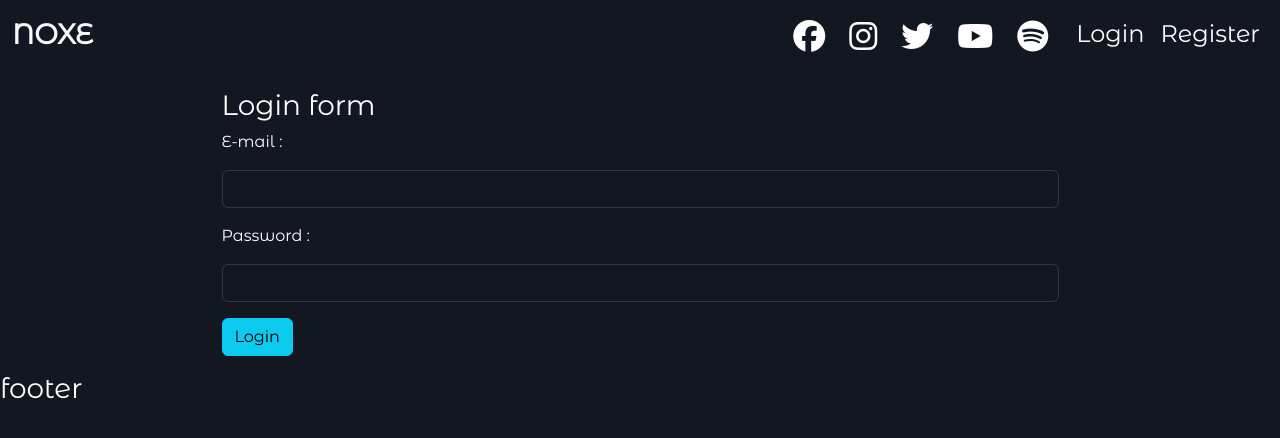
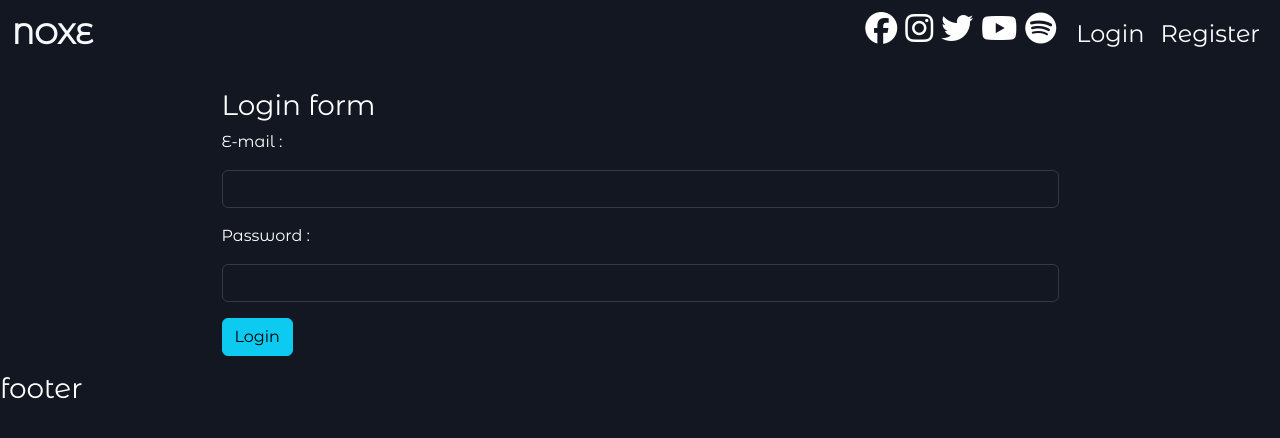
Before and after one commit to mohamed-saeed19/movies, a React (Create React App) app: page / in a window 1280 px wide. Shown: the top 438 px of the page. Built offline with nearby package versions, Linux system fonts and the light colour scheme.

Commit message:
navbar edits

```diff
--- a/src/Components/Home/Home.jsx
+++ b/src/Components/Home/Home.jsx
@@ -3,9 +3,12 @@ import React, { useEffect, useLayoutEffect, useState } from "react";
 import { Link } from "react-router-dom";
 import "./Home.css";
 
-export default function Home({setfavourites ,favourites ,favouriteSeries,setfavouriteSeries}) {
-
-
+export default function Home({
+  setfavourites,
+  favourites,
+  favouriteSeries,
+  setfavouriteSeries,
+}) {
   const [trendigMovies, setTrendigMovies] = useState([]);
   const [trendigSeries, setTrendigSeries] = useState([]);
   const [trendigPeople, setTrendigPeople] = useState([]);
@@ -24,7 +27,7 @@ export default function Home({setfavourites ,favourites ,favouriteSeries,setfavo
   const [starColor, setStarColor] = useState("yellow");
 
   function handleAddToFavourites(fav) {
-    if (starColor === "white" ) {
+    if (starColor === "white") {
       setStarColor("yellow");
     } else {
       setStarColor("white");
@@ -32,19 +35,21 @@ export default function Home({setfavourites ,favourites ,favouriteSeries,setfavo
   }
 
   function addMovieToFavourites(movie) {
-  if(!Boolean(favourites.find((item)=> item.id === movie.id ))){
-  favourites.push(movie)
-  }else{
-    let filterFavourit = favourites.filter((item)=> item.id !== movie.id )
-    setfavourites(filterFavourit)
+    if (!Boolean(favourites.find((item) => item.id === movie.id))) {
+      favourites.push(movie);
+    } else {
+      let filterFavourit = favourites.filter((item) => item.id !== movie.id);
+      setfavourites(filterFavourit);
     }
   }
   function addSeriesToFavourites(movie) {
-  if(!Boolean(favouriteSeries.find((item)=> item.id === movie.id ))){
-  favouriteSeries.push(movie)
-  }else{
-    let filterFavourit = favouriteSeries.filter((item)=> item.id !== movie.id )
-    setfavouriteSeries(filterFavourit)
+    if (!Boolean(favouriteSeries.find((item) => item.id === movie.id))) {
+      favouriteSeries.push(movie);
+    } else {
+      let filterFavourit = favouriteSeries.filter(
+        (item) => item.id !== movie.id
+      );
+      setfavouriteSeries(filterFavourit);
     }
   }
 
@@ -83,20 +88,28 @@ export default function Home({setfavourites ,favourites ,favouriteSeries,setfavo
               <div>
                 <button
                   className="star m-2"
-                  onClick={() => {handleAddToFavourites(movie) ;addMovieToFavourites(movie)}}
+                  onClick={() => {
+                    handleAddToFavourites(movie);
+                    addMovieToFavourites(movie);
+                  }}
                 >
                   <i
                     className="fa-solid fa-star"
-                    style={{ color:Boolean(favourites.find((item)=> item.id === movie.id ))?"yellow":"white"}}
+                    style={{
+                      color: Boolean(
+                        favourites.find((item) => item.id === movie.id)
+                      )
+                        ? "yellow"
+                        : "white",
+                    }}
                   ></i>
-
                 </button>
               </div>
             </div>
           </div>
         ))}
       </div>
-      <div className="row py-5 " id="tv" >
+      <div className="row py-5 " id="tv">
         <div className="col-md-4 d-flex align-items-center">
           <div>
             <div className="brdr w-25 mb-3"></div>
@@ -127,13 +140,21 @@ export default function Home({setfavourites ,favourites ,favouriteSeries,setfavo
               <div>
                 <button
                   className="star m-2"
-                  onClick={() => {handleAddToFavourites(movie) ;addSeriesToFavourites(movie)}}
+                  onClick={() => {
+                    handleAddToFavourites(movie);
+                    addSeriesToFavourites(movie);
+                  }}
                 >
                   <i
                     className="fa-solid fa-star"
-                    style={{ color:Boolean(favouriteSeries.find((item)=> item.id === movie.id ))?"yellow":"white"}}
+                    style={{
+                      color: Boolean(
+                        favouriteSeries.find((item) => item.id === movie.id)
+                      )
+                        ? "yellow"
+                        : "white",
+                    }}
                   ></i>
-
                 </button>
               </div>
             </div>
--- a/src/Components/Navbar/Navbar.jsx
+++ b/src/Components/Navbar/Navbar.jsx
@@ -23,7 +23,7 @@ export default function Navbar({ userData, LogOut }) {
           <div className="collapse navbar-collapse" id="navbarNav">
             {userData ? (
               <ul className="navbar-nav me-auto mb-2 mb-lg-0">
-                <li className="nav-item">
+                <li className="nav-item pt-1">
                   <Link
                     className="nav-link text-white"
                     aria-current="page"
@@ -34,21 +34,21 @@ export default function Navbar({ userData, LogOut }) {
                 </li>
                 <li className="nav-item nav-link text-white" style={{cursor:"pointer"}}>
                   {/* <Link className="nav-link text-white" to="movies"> */}
-                  <a href="#Movies">Movies</a>
+                  <a className="nav-item nav-link text-white pt-0 fs-4" href="#Movies">Movies</a>
                   {/* </Link> */}
                 </li>
 
                 <li className="nav-item nav-link text-white"  style={{cursor:"pointer"}}>
                   {/* <Link className="nav-link text-white" to="tv"> */}
-                    <a href="#tv">Series</a>
+                    <a className="nav-item nav-link text-white pt-0 fs-4" href="#tv">Series</a>
                   {/* </Link> */}
                 </li>
                 <li className="nav-item nav-link text-white"  style={{cursor:"pointer"}}>
                   {/* <Link className="nav-link text-white" to="people"> */}
-                  <a href="#People">People</a>
+                  <a className="nav-item nav-link text-white pt-0 fs-4" href="#People">People</a>
                   {/* </Link> */}
                 </li>
-                <li className="nav-item">
+                <li className="nav-item pt-1">
                   <Link className="nav-link text-white" to="about">
                     <h4>Favourites</h4>
                   </Link>
@@ -60,22 +60,22 @@ export default function Navbar({ userData, LogOut }) {
 
             <ul className="navbar-nav ms-auto mb-2 mb-lg-0">
               <li className="nav-item me-2 d-flex">
-                <a className="nav-link text-white" href="#">
+                <a className=" text-white" href="#">
                   <i className="fab fa-facebook mx-1 fa-2x"></i>
                 </a>
-                <a className="nav-link text-white" href="#">
+                <a className=" text-white" href="#">
                   {" "}
                   <i className="fab fa-instagram mx-1 fa-2x"></i>
                 </a>
-                <a className="nav-link text-white" href="#">
+                <a className=" text-white" href="#">
                   {" "}
                   <i className="fab fa-twitter mx-1 fa-2x"></i>
                 </a>
-                <a className="nav-link text-white" href="#">
+                <a className=" text-white" href="#">
                   {" "}
                   <i className="fab fa-youtube mx-1 fa-2x"></i>
                 </a>
-                <a className="nav-link text-white" href="#">
+                <a className=" text-white" href="#">
                   {" "}
                   <i className="fab fa-spotify mx-1 fa-2x"></i>
                 </a>
@@ -83,10 +83,10 @@ export default function Navbar({ userData, LogOut }) {
               {userData ?
                 <li className="nav-item">
                   <div className="d-flex  align-items-center">
-                    <span onClick={LogOut} className=" nav-link text-white mx-2">
+                    <span onClick={LogOut} className="  text-white mx-1">
                       <h4>LogOut</h4>
                     </span>
-                    <span className="mx-2 text-white">
+                    <span className="mx-1 text-white">
                       <h4>Welcome {userData.first_name}</h4>
                     </span>
                   </div>
```
Lines whose indentation alone changed are shown as unchanged.
